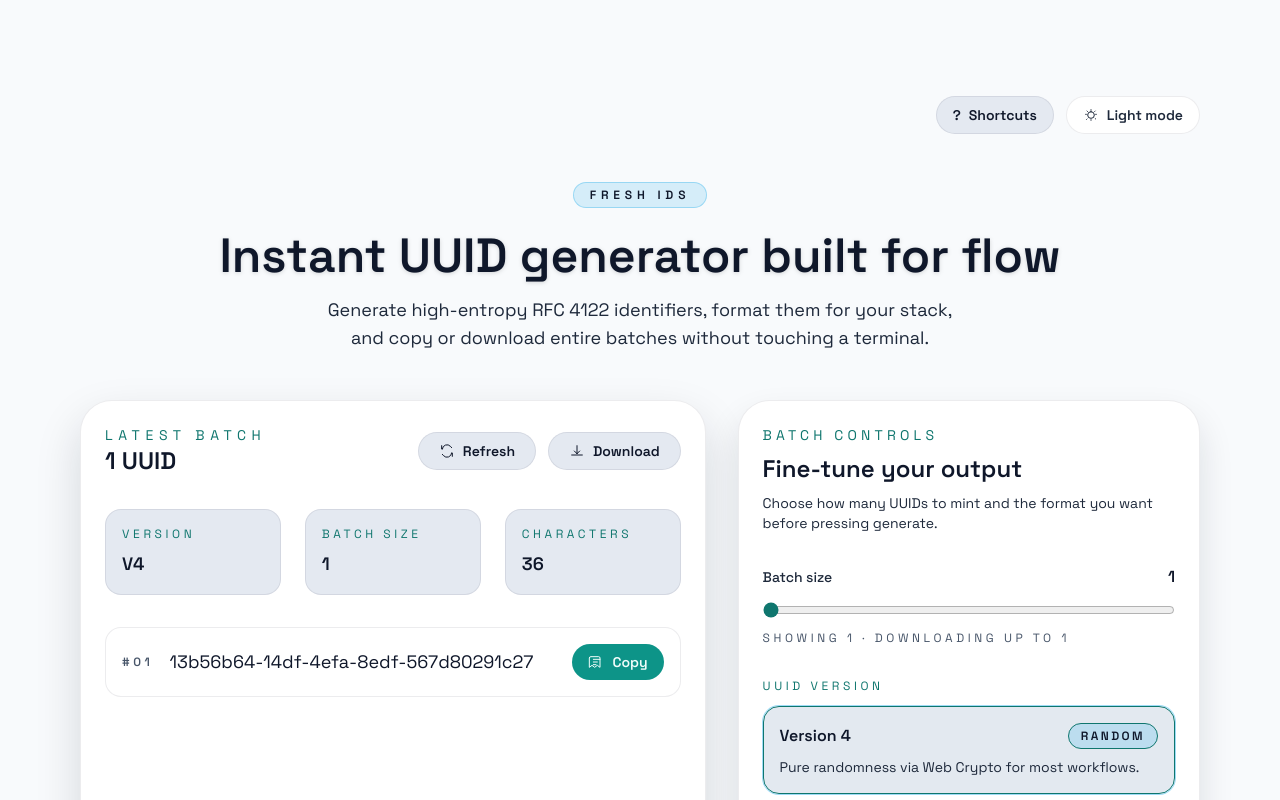
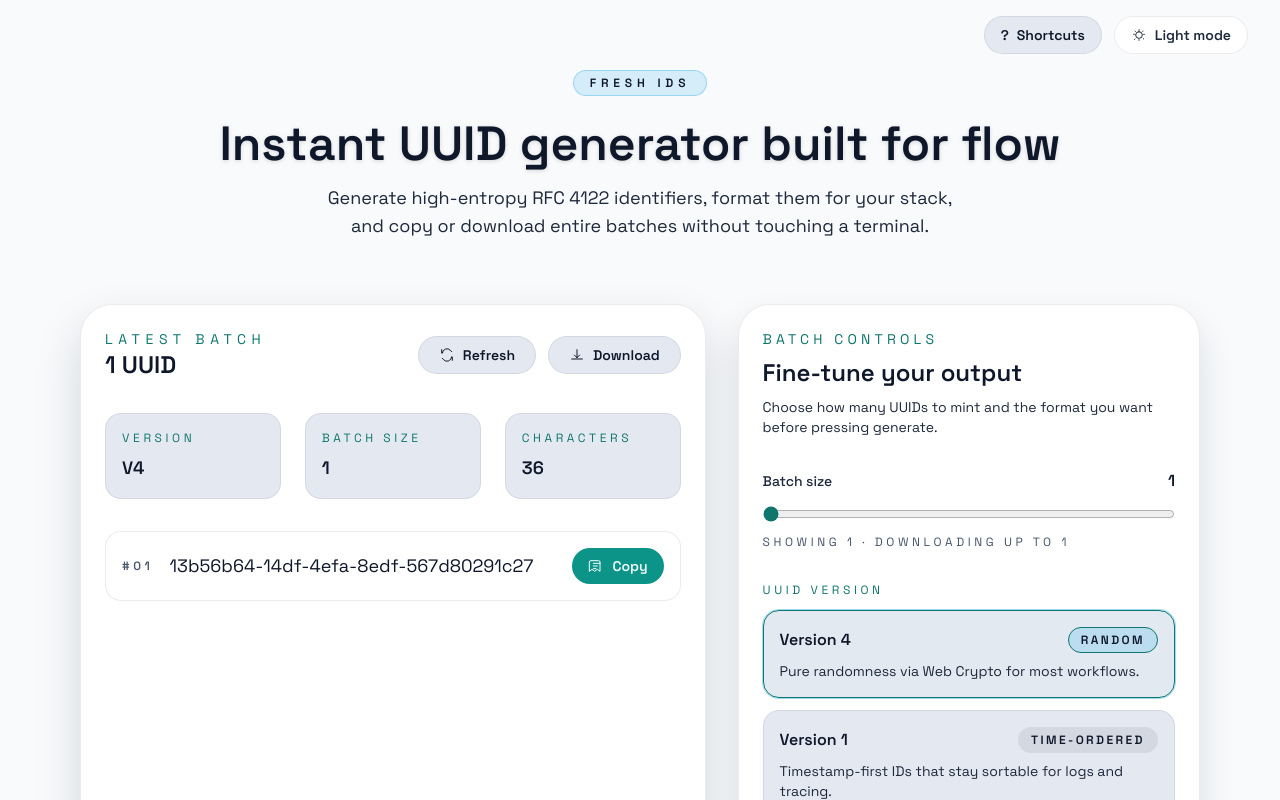
Before and after one commit to pyaethu-aung/uuid-generator, a React (Vite) app: page / in a window 1280 px wide. Shown: the top 800 px of the page. Built offline with nearby package versions, Linux system fonts and the light colour scheme; a web font is replaced by a local one.

Commit message:
feat(enhanced-hero): foundational layout & theming
- Refactored [App.jsx](src/App.jsx) to support full-bleed hero sections.
- Added `--hero-bg` CSS variables for light/dark mode gradients.
- Created `.hero-bg` utility class for easy application.

```diff
--- a/specs/005-enhanced-hero-design/tasks.md
+++ b/specs/005-enhanced-hero-design/tasks.md
@@ -23,7 +23,7 @@ Tests are mandatory for new or changed behavior. After each task, run
 
 **Purpose**: Project initialization and basic structure
 
-- [ ] T001 Create documentation folder `specs/005-enhanced-hero-design/` and ensure assets exist in `specs/005-enhanced-hero-design/assets`
+- [x] T001 Create documentation folder `specs/005-enhanced-hero-design/` and ensure assets exist in `specs/005-enhanced-hero-design/assets`
 
 ---
 
@@ -33,8 +33,8 @@ Tests are mandatory for new or changed behavior. After each task, run
 
 **⚠️ CRITICAL**: No user story work can begin until this phase is complete
 
-- [ ] T002 Allow full-bleed layout by refactoring `src/App.jsx` layout structure
-- [ ] T003 [P] Define new theme variables for subtle gradients/patterns in `src/App.css`
+- [x] T002 Allow full-bleed layout by refactoring `src/App.jsx` layout structure
+- [x] T003 [P] Define new theme variables for subtle gradients/patterns in `src/App.css`
 
 **Checkpoint**: Foundation ready - user story implementation can now begin in parallel
 
--- a/src/App.css
+++ b/src/App.css
@@ -3,6 +3,11 @@
 }
 
 
+
+
+.hero-bg {
+  background: var(--hero-bg);
+}
 
 .theme-border-subtle {
   border-color: var(--border-subtle) !important;
--- a/src/App.jsx
+++ b/src/App.jsx
@@ -61,8 +61,8 @@ function App() {
 
   return (
     <div className="app-shell relative isolate overflow-hidden">
-      <main className="relative z-10 mx-auto flex max-w-6xl flex-col gap-12 px-4 py-16 lg:py-24">
-        <div className="flex items-center justify-end gap-3">
+      {/* Top Navigation Bar: Shortcuts & Theme Toggle */}
+      <div className="relative z-20 flex items-center justify-end gap-3 px-4 py-4 md:px-8">
         <button
           type="button"
           onClick={() => setShortcutHelpOpen(true)}
@@ -74,8 +74,12 @@ function App() {
         </button>
         <ThemeToggle theme={theme} onToggle={toggleTheme} />
       </div>
+
+      {/* Hero Section: Full Width (Full Bleed) */}
       <Hero feedback={feedback} />
 
+      {/* Main Content: Constrained Width */}
+      <main className="relative z-10 mx-auto flex max-w-6xl flex-col gap-12 px-4 py-12 lg:py-16">
         <section className="grid gap-8 lg:grid-cols-[1.15fr_0.85fr]">
           <article className="min-w-0 overflow-hidden rounded-[32px] border theme-border-subtle theme-card theme-shadow-card p-6">
             <div className="flex flex-col gap-4 md:flex-row md:items-center md:justify-between">
--- a/src/index.css
+++ b/src/index.css
@@ -33,6 +33,7 @@
     --btn-text: #020617;
     --btn-hover: #5eead4;
     --btn-active: #6ee7b7;
+    --hero-bg: radial-gradient(circle at 50% 0%, rgba(45, 212, 191, 0.15) 0%, rgba(3, 7, 18, 0) 60%), linear-gradient(180deg, rgba(3, 7, 18, 0.8) 0%, #030712 100%);
   }
 
   :root[data-theme="light"] {
@@ -66,6 +67,7 @@
     --btn-text: #f0fdfa;
     --btn-hover: #14b8a6;
     --btn-active: #34d399;
+    --hero-bg: radial-gradient(circle at 50% 0%, rgba(14, 165, 233, 0.08) 0%, rgba(248, 250, 252, 0) 60%), linear-gradient(180deg, rgba(248, 250, 252, 0.8) 0%, #f8fafc 100%);
   }
 
   *,
```
Also changed, not shown: 1 other file (tests, documents, lock files or other folders). Lines whose indentation alone changed are shown as unchanged.
